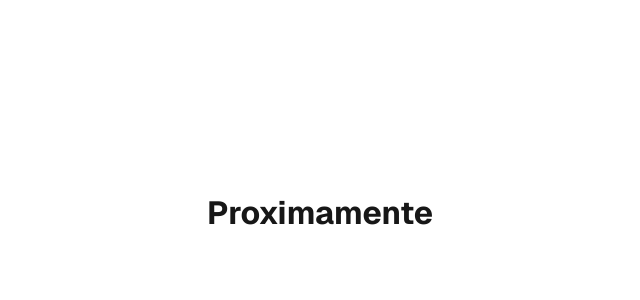
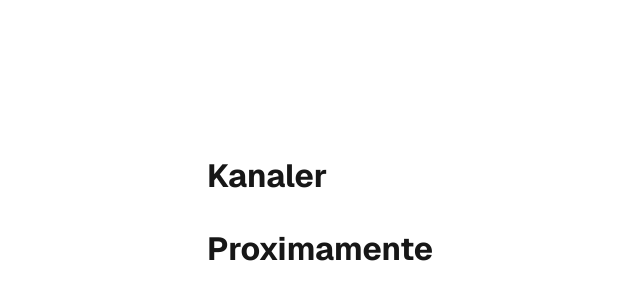
Before and after one commit to fercc1097/kanaler_nxt, a Next.js app: page / in a window 1280 px wide. Shown: the part 188-488 px from the top of the page, without its empty margins (320-960 px from the left). Built offline with nearby package versions, Linux system fonts and the light colour scheme.

Commit message:
add Kanaler name

```diff
--- a/src/app/page.tsx
+++ b/src/app/page.tsx
@@ -4,6 +4,7 @@ export default function Home() {
   return (
     <div className={styles.page}>
       <main className={styles.main}>
+        <h1>Kanaler</h1>
         <h1>Proximamente</h1>
       </main>
     </div>
```
